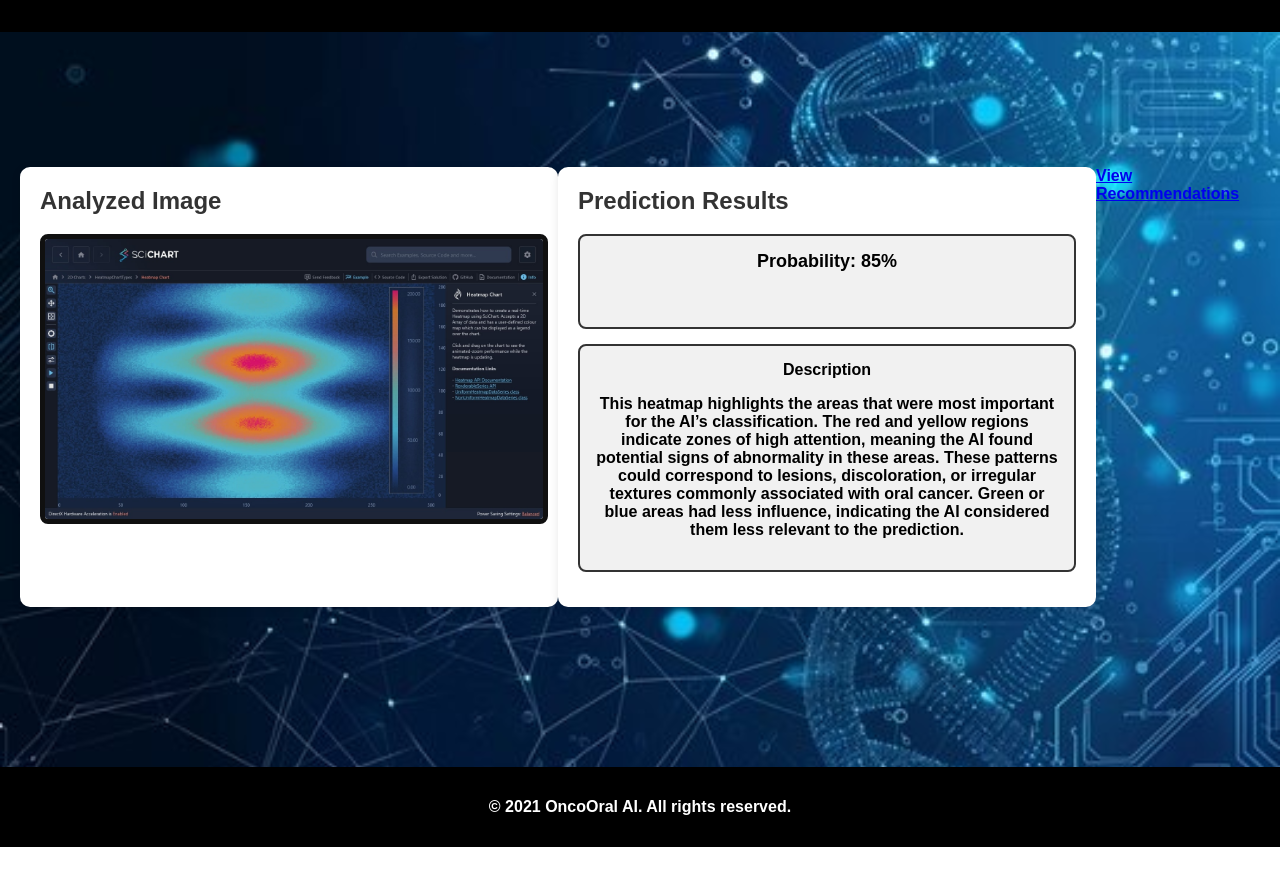
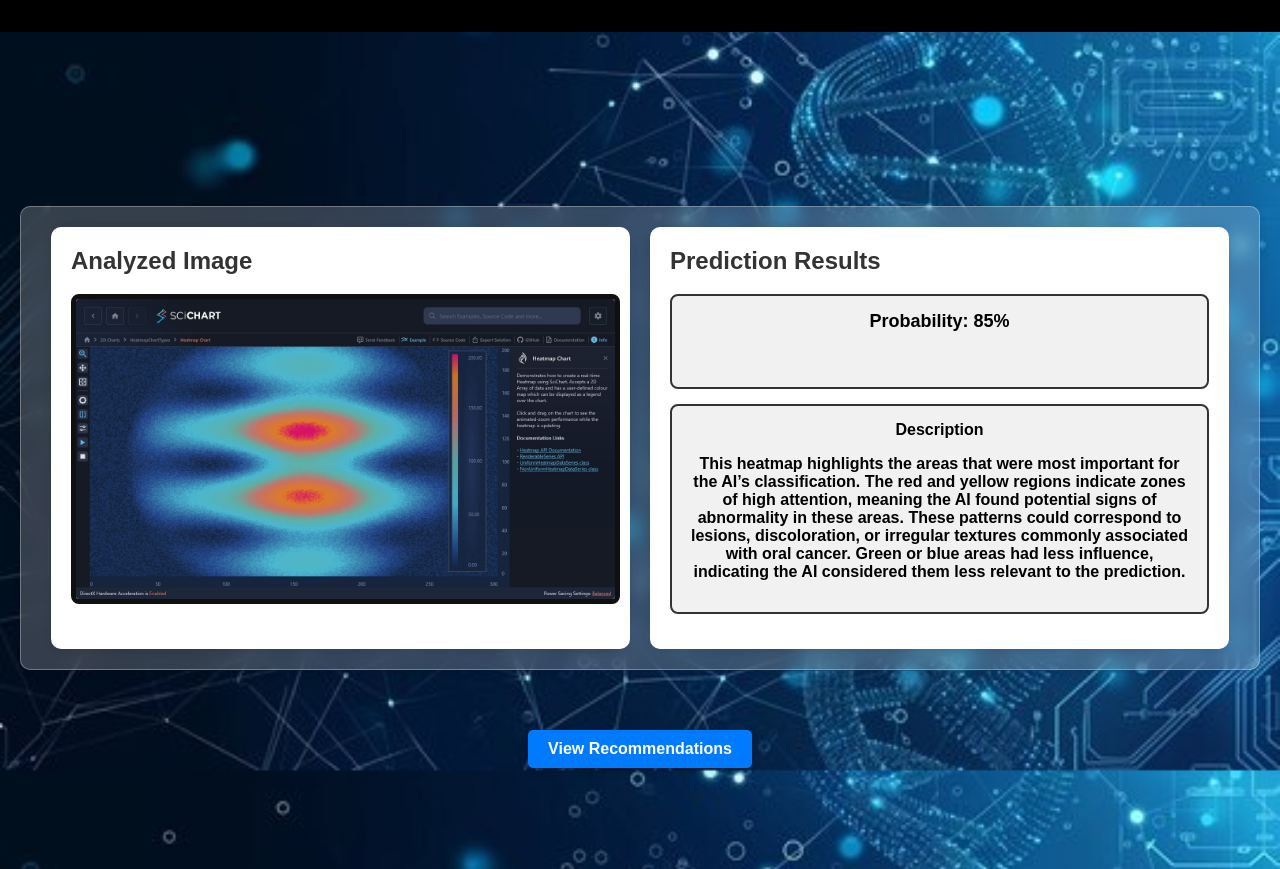
Before and after one commit to tharushaliyanagama/OralCancerEarlyDetection-DSGP, a plain HTML site: page templates/report.html in a window 1280 px wide. Shown: the part 83-952 px from the top of the page. Before the commit the page ends 930 px from the top, so only its background shows below. Drawn offline with Linux system fonts and the light colour scheme; a script that the page names is missing; files whose address does not match are found by name.

Commit message:
Modified report.css and report.html files

```diff
--- a/static/CSS/report.css
+++ b/static/CSS/report.css
@@ -76,8 +76,19 @@ nav a:hover::after {
     display: flex;
     justify-content: space-around;
     margin: 20px;
-    margin-top: 180px;
+    margin-top: 360px;
     margin-bottom: 40px;
+
+    /* Glass effect styles */
+    background: rgba(255, 255, 255, 0.2); /* Semi-transparent white background */
+    backdrop-filter: blur(10px); /* Blur effect */
+    -webkit-backdrop-filter: blur(10px); /* For Safari support */
+    border: 1px solid rgba(255, 255, 255, 0.3); /* Subtle border */
+    border-radius: 10px; /* Rounded corners */
+    box-shadow: 0 4px 6px rgba(0, 0, 0, 0.1); /* Subtle shadow */
+    padding: 20px; /* Optional padding inside the container */
+
+
 
 }
 
@@ -143,6 +154,34 @@ h2 {
     text-align: center;
 }
 
+/* Style for the Recommendation button container */
+.Recommendation {
+    margin-top:auto; /* Push it to the bottom of the container */
+    text-align: center; /* Center the content */
+    padding: 20px;
+}
+
+/* Style for the button inside the Recommendation section */
+.Recommendation .btn {
+    display: inline-block;
+    padding: 10px 20px;
+    background-color: #007BFF; /* Blue background */
+    color: white; /* White text */
+    text-decoration: none; /* Remove underline */
+    font-size: 16px;
+    font-weight: bold;
+    border-radius: 5px; /* Rounded corners */
+    box-shadow: 0 4px 6px rgba(0, 0, 0, 0.1); /* Subtle shadow */
+    transition: background-color 0.3s ease; /* Smooth hover effect */
+}
+
+/* Hover effect for the button */
+.Recommendation .btn:hover {
+    background-color: #0056b3; /* Darker blue on hover */
+}
+
+/* Ensure the Recommendation section is at the bottom of the content-container */
+
 /* Footer Styling */
 footer {
     width: 100%;
@@ -153,6 +192,6 @@ footer {
     position:absolute;
     bottom: 0;
     left: 0;
-    margin-top: 40px;
-    margin-bottom: -130px;
+    margin-top: 100px;
+    margin-bottom: -330px;
 }
--- a/templates/report.html
+++ b/templates/report.html
@@ -47,15 +47,15 @@
         </div>
     </section>
 
-    <!-- Recommendation Section -->
-    <div class="Recommendation button">
-        <a href="C:\Users\Sithmi Nimnadi\Desktop\DSGP UI\templates\recommendation.html" class="btn">View Recommendations</a>
-    </div>
+
 </div>
 
 <script src="{{ url_for('static/javascript', filename='report.js')}}"></script>
 
-
+<!-- Recommendation Section -->
+<div class="Recommendation button">
+    <a href="C:\Users\Sithmi Nimnadi\Desktop\DSGP UI\templates\recommendation.html" class="btn">View Recommendations</a>
+</div>
 </body>
 
 <footer>
```
